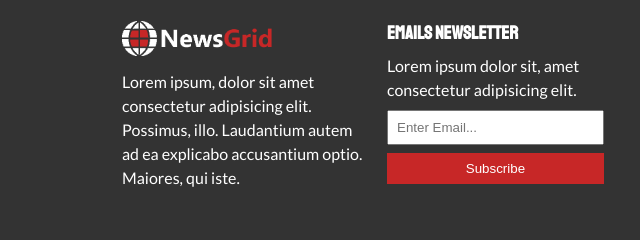
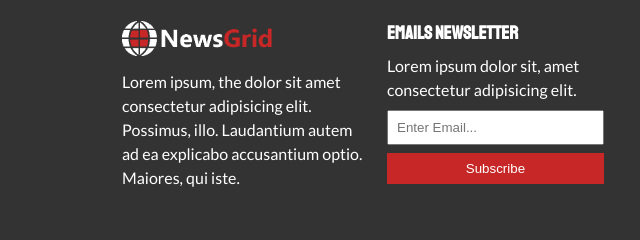
Before and after one commit to KonstantinosFeizai/NewsGrid-Website, a plain HTML site: page NewsGrid Website/about.html in a window 1280 px wide. Shown: the part 676-916 px from the top of the page, 0-640 px from the left. Drawn offline with Linux system fonts and the light colour scheme.

Commit message:
Update about.html

```diff
--- a/NewsGrid Website/about.html
+++ b/NewsGrid Website/about.html
@@ -51,7 +51,7 @@
         <div class="container footer-container">
             <div>
                 <img src="image_resources/logo_light.png" alt="NewsGrid">
-                <p>Lorem ipsum, dolor sit amet consectetur adipisicing elit. Possimus, illo. Laudantium autem ad ea explicabo accusantium optio. Maiores, qui iste.</p>
+                <p>Lorem ipsum, the dolor sit amet consectetur adipisicing elit. Possimus, illo. Laudantium autem ad ea explicabo accusantium optio. Maiores, qui iste.</p>
             </div>
             <div>
                 <h3>Emails Newsletter</h3>
```
